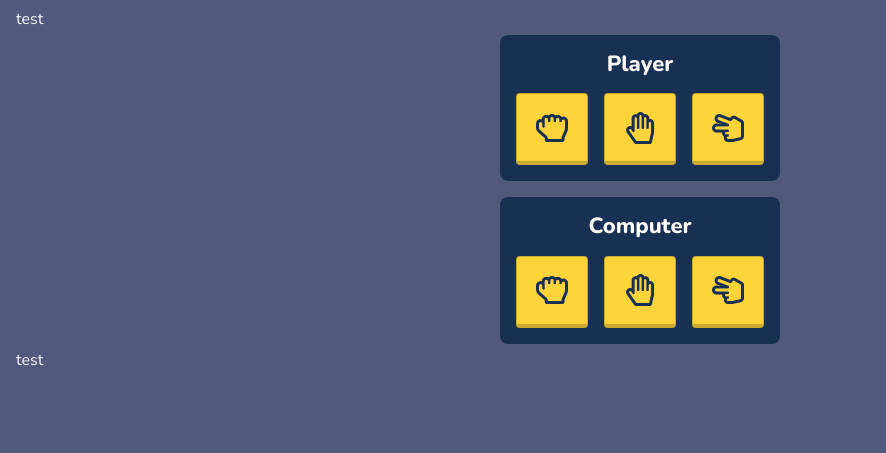
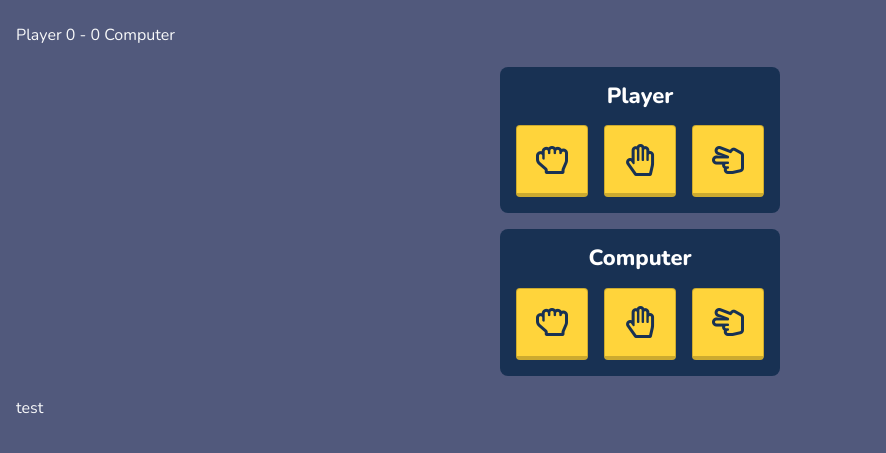
Before and after one commit to fedtti/rock-paper-scissors, a website: page index.html in a window 1280 px wide. Shown: the part 69-522 px from the top of the page, without its empty margins (0-886 px from the left). Drawn offline with nearby package versions, Linux system fonts and the light colour scheme.

Commit message:
update Gulp

```diff
--- a/gulpfile.js
+++ b/gulpfile.js
@@ -52,6 +52,7 @@ function preview() {
     }
   });
   watch('./scss/**/*.scss', styles);
+  watch('./js/main.js', scripts);
   watch('./*.html').on('change', browserSync.reload);
 }
 
--- a/index.html
+++ b/index.html
@@ -21,7 +21,9 @@
     <main class="game__main" tabindex="-1">
       <!-- Play -->
       <div class="game__main__play">
-        <div id="">test</div>
+        <div>
+          <p>Player <span id="player-score">0</span> - <span id="computer-score">0</span> Computer</p>
+        </div>
         <div id="player">
           <h2>Player</h2>
           <div>
@@ -62,7 +64,9 @@
             </div>
           </div>
         </div>
-        <div id="">test</div>
+        <div id="">
+          <p>test</p>
+        </div>
       </div>
     </main>
     <!-- Footer -->
--- a/js/main.js
+++ b/js/main.js
@@ -2,6 +2,7 @@
  *
  */
 const computerPlay = () => {
+  const availableChoices = [ 'rock', 'paper', 'scissors' ];
 
 };
 
```
